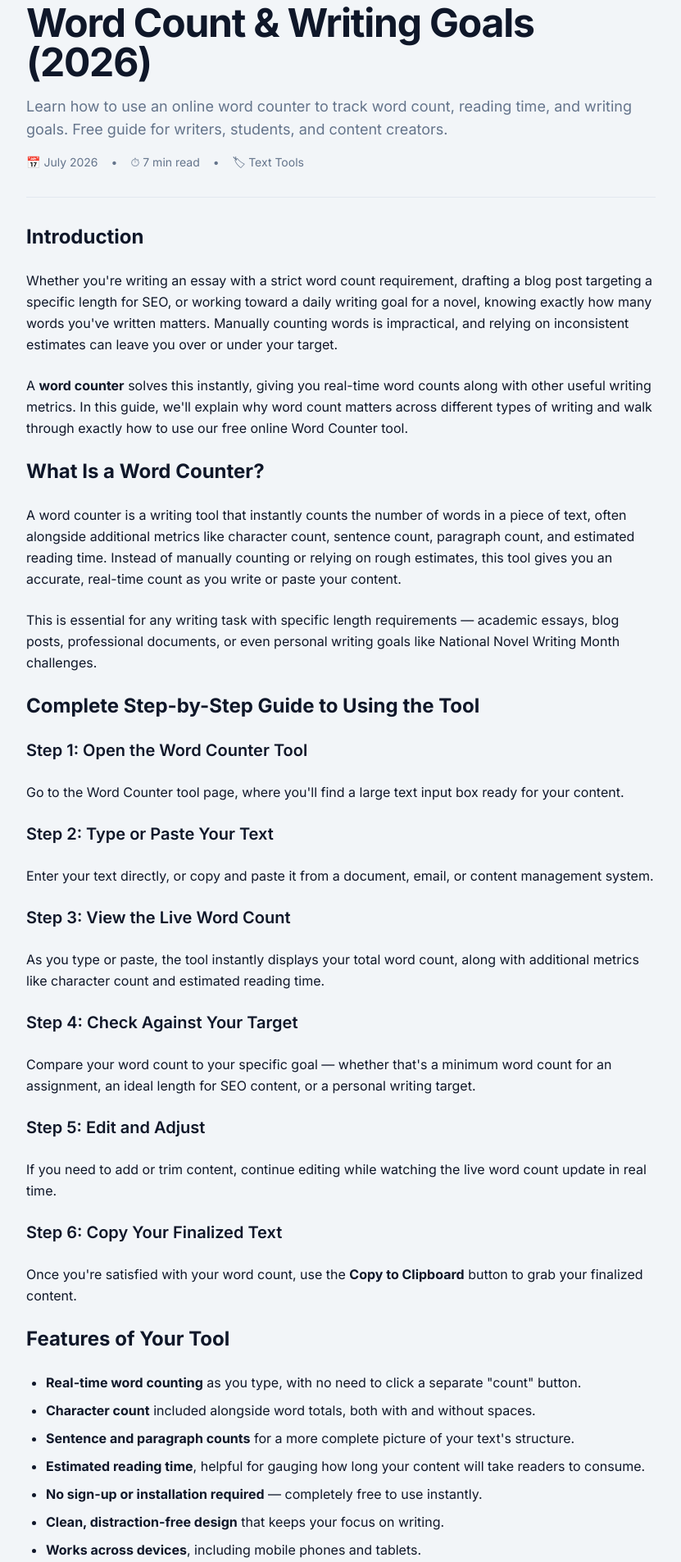
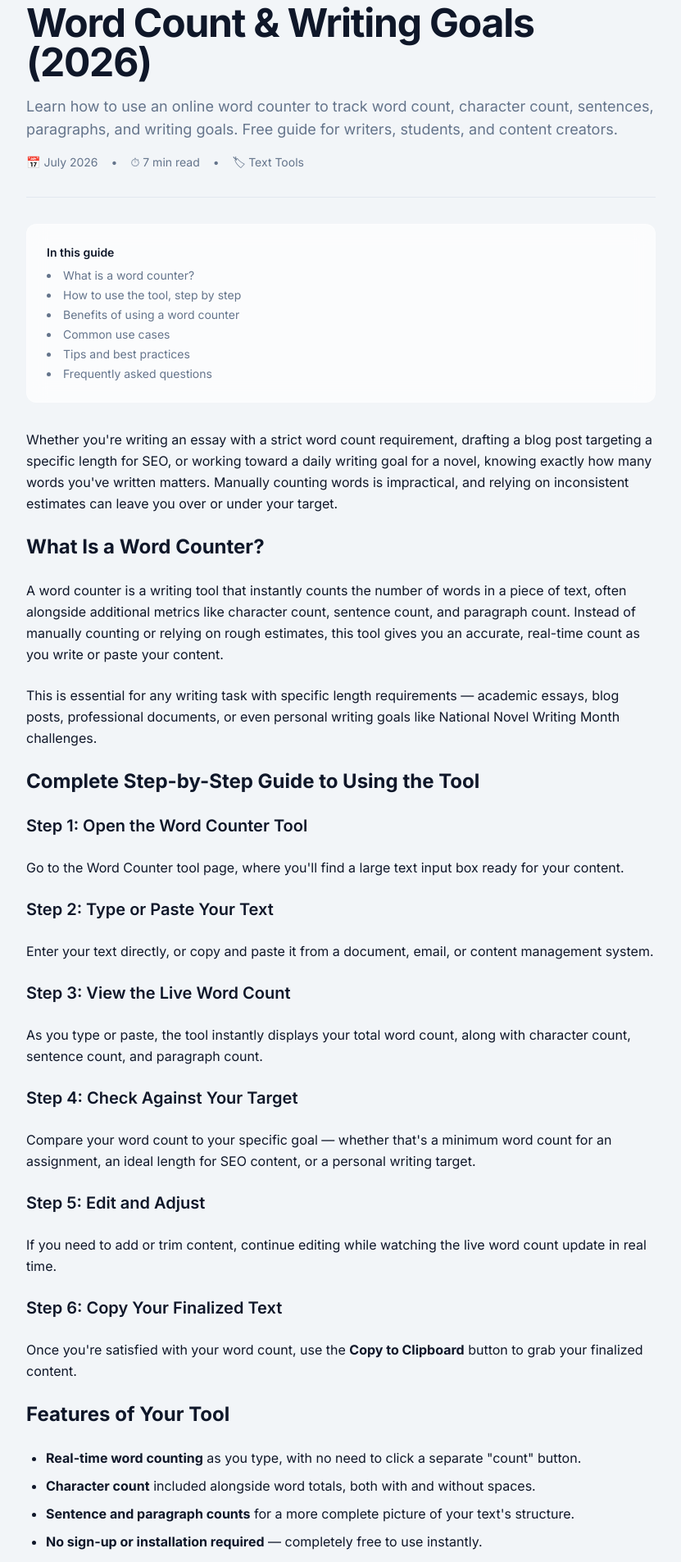
Before and after one commit to surajkumar122024-star/ok01, a Next.js app: page /blog/word-counter-for-writers in a window 1280 px wide. Shown: the part 208-2113 px from the top of the page at 82% size, without its empty margins (224-1055 px from the left). Built offline with nearby package versions, Linux system fonts and the light colour scheme.

Commit message:
Fix word-counter article: remove false 'estimated reading time' feature claim (doesn't exist in tool — only word/char/sentence/paragraph counts), fix breadcrumb, add TOC

```diff
--- a/src/app/blog/word-counter-for-writers/page.tsx
+++ b/src/app/blog/word-counter-for-writers/page.tsx
@@ -3,7 +3,7 @@ import Link from 'next/link'
 
 export const metadata: Metadata = {
   title: 'Word Counter for Writers: Track Word Count & Writing Goals (2026) — OpticShift Pro',
-  description: 'Learn how to use an online word counter to track word count, reading time, and writing goals. Free guide for writers, students, and content creators.',
+  description: 'Learn how to use an online word counter to track word count, character count, sentences, paragraphs, and writing goals. Free guide for writers, students, and content creators.',
   keywords: 'word counter, free online tool, word counter guide',
 }
 
@@ -15,7 +15,7 @@ export default function WordCounterForWritersArticle() {
         {/* Header */}
         <div className="space-y-4">
           <div className="flex items-center gap-2 text-sm text-muted-foreground">
-            <span>Blog</span>
+            <Link href="/blog" className="hover:text-foreground">Blog</Link>
             <span>→</span>
             <span>Text Tools</span>
           </div>
@@ -23,7 +23,7 @@ export default function WordCounterForWritersArticle() {
             Word Counter for Writers: Track Word Count & Writing Goals (2026)
           </h1>
           <p className="text-muted-foreground text-lg">
-            Learn how to use an online word counter to track word count, reading time, and writing goals. Free guide for writers, students, and content creators.
+            Learn how to use an online word counter to track word count, character count, sentences, paragraphs, and writing goals. Free guide for writers, students, and content creators.
           </p>
           <div className="flex items-center gap-4 text-sm text-muted-foreground">
             <span>📅 July 2026</span>
@@ -36,27 +36,37 @@ export default function WordCounterForWritersArticle() {
 
         <hr className="border-border" />
 
+        {/* Table of Contents */}
+        <nav className="glass rounded-xl border p-6 space-y-2 text-sm">
+          <p className="font-semibold mb-2">In this guide</p>
+          <ul className="space-y-1 list-disc list-inside text-muted-foreground">
+            <li><a href="#what-is" className="hover:text-primary">What is a word counter?</a></li>
+            <li><a href="#how-to" className="hover:text-primary">How to use the tool, step by step</a></li>
+            <li><a href="#benefits" className="hover:text-primary">Benefits of using a word counter</a></li>
+            <li><a href="#use-cases" className="hover:text-primary">Common use cases</a></li>
+            <li><a href="#tips" className="hover:text-primary">Tips and best practices</a></li>
+            <li><a href="#faq" className="hover:text-primary">Frequently asked questions</a></li>
+          </ul>
+        </nav>
+
         {/* Content */}
         <div className="prose prose-neutral dark:prose-invert max-w-none space-y-6 text-base leading-relaxed">
 
-          <h2 className="text-2xl font-bold mt-8">Introduction</h2>
+          <p>Whether you're writing an essay with a strict word count requirement, drafting a blog post targeting a specific length for SEO, or working toward a daily writing goal for a novel, knowing exactly how many words you've written matters. Manually counting words is impractical, and relying on inconsistent estimates can leave you over or under your target.</p>
 
-          <p>Whether you're writing an essay with a strict word count requirement, drafting a blog post targeting a specific length for SEO, or working toward a daily writing goal for a novel, knowing exactly how many words you've written matters. Manually counting words is impractical, and relying on inconsistent estimates can leave you over or under your target.</p>
-          <p>A <strong>word counter</strong> solves this instantly, giving you real-time word counts along with other useful writing metrics. In this guide, we'll explain why word count matters across different types of writing and walk through exactly how to use our free online Word Counter tool.</p>
+          <h2 id="what-is" className="text-2xl font-bold mt-8">What Is a Word Counter?</h2>
 
-          <h2 className="text-2xl font-bold mt-8">What Is a Word Counter?</h2>
-
-          <p>A word counter is a writing tool that instantly counts the number of words in a piece of text, often alongside additional metrics like character count, sentence count, paragraph count, and estimated reading time. Instead of manually counting or relying on rough estimates, this tool gives you an accurate, real-time count as you write or paste your content.</p>
+          <p>A word counter is a writing tool that instantly counts the number of words in a piece of text, often alongside additional metrics like character count, sentence count, and paragraph count. Instead of manually counting or relying on rough estimates, this tool gives you an accurate, real-time count as you write or paste your content.</p>
           <p>This is essential for any writing task with specific length requirements — academic essays, blog posts, professional documents, or even personal writing goals like National Novel Writing Month challenges.</p>
 
-          <h2 className="text-2xl font-bold mt-8">Complete Step-by-Step Guide to Using the Tool</h2>
+          <h2 id="how-to" className="text-2xl font-bold mt-8">Complete Step-by-Step Guide to Using the Tool</h2>
 
           <h3 className="text-xl font-semibold mt-6">Step 1: Open the Word Counter Tool</h3>
           <p>Go to the Word Counter tool page, where you'll find a large text input box ready for your content.</p>
           <h3 className="text-xl font-semibold mt-6">Step 2: Type or Paste Your Text</h3>
           <p>Enter your text directly, or copy and paste it from a document, email, or content management system.</p>
           <h3 className="text-xl font-semibold mt-6">Step 3: View the Live Word Count</h3>
-          <p>As you type or paste, the tool instantly displays your total word count, along with additional metrics like character count and estimated reading time.</p>
+          <p>As you type or paste, the tool instantly displays your total word count, along with character count, sentence count, and paragraph count.</p>
           <h3 className="text-xl font-semibold mt-6">Step 4: Check Against Your Target</h3>
           <p>Compare your word count to your specific goal — whether that's a minimum word count for an assignment, an ideal length for SEO content, or a personal writing target.</p>
           <h3 className="text-xl font-semibold mt-6">Step 5: Edit and Adjust</h3>
@@ -70,22 +80,21 @@ export default function WordCounterForWritersArticle() {
           <li><strong>Real-time word counting</strong> as you type, with no need to click a separate "count" button.</li>
           <li><strong>Character count</strong> included alongside word totals, both with and without spaces.</li>
           <li><strong>Sentence and paragraph counts</strong> for a more complete picture of your text's structure.</li>
-          <li><strong>Estimated reading time</strong>, helpful for gauging how long your content will take readers to consume.</li>
           <li><strong>No sign-up or installation required</strong> — completely free to use instantly.</li>
           <li><strong>Clean, distraction-free design</strong> that keeps your focus on writing.</li>
           <li><strong>Works across devices</strong>, including mobile phones and tablets.</li>
           <li><strong>Fast performance</strong> even with longer documents or articles.</li>
           </ul>
 
-          <h2 className="text-2xl font-bold mt-8">Benefits of Using an Online Word Counter</h2>
+          <h2 id="benefits" className="text-2xl font-bold mt-8">Benefits of Using an Online Word Counter</h2>
 
           <p><strong>1. Meets Academic and Professional Requirements</strong> Essays, reports, and assignments often have strict minimum or maximum word counts, and this tool helps you stay precisely within those bounds.</p>
           <p><strong>2. Supports SEO Content Strategy</strong> Longer-form content often performs better in search rankings, and a word counter helps you hit target lengths recommended for competitive SEO topics.</p>
           <p><strong>3. Improves Writing Discipline</strong> Tracking your word count in real time can help you stay focused and measure daily writing progress, especially for larger projects like books or long reports.</p>
-          <p><strong>4. Estimates Reading Time</strong> Knowing how long your content will take to read helps you set realistic expectations for your audience, particularly for blog posts and articles.</p>
+          <p><strong>4. Tracks Sentence and Paragraph Structure</strong> Beyond raw word count, seeing sentence and paragraph counts helps you spot when a piece has run into overly long, hard-to-read blocks of text.</p>
           <p><strong>5. Saves Time During Editing</strong> Instead of manually counting or estimating, you get instant, accurate metrics that update automatically as you revise your text.</p>
 
-          <h2 className="text-2xl font-bold mt-8">Common Use Cases</h2>
+          <h2 id="use-cases" className="text-2xl font-bold mt-8">Common Use Cases</h2>
 
           <ul className="list-disc pl-6 space-y-2">
           <li><strong>Writing academic essays and papers</strong> that need to meet specific minimum or maximum word count requirements.</li>
@@ -93,28 +102,28 @@ export default function WordCounterForWritersArticle() {
           <li><strong>Tracking progress on creative writing projects</strong>, such as novels, short stories, or personal writing challenges.</li>
           <li><strong>Preparing professional documents</strong> like reports, proposals, or cover letters with length guidelines.</li>
           <li><strong>Checking social media captions</strong> against character and word count best practices for engagement.</li>
-          <li><strong>Estimating reading time for articles</strong>, helping set accurate expectations for readers.</li>
+          <li><strong>Checking paragraph structure</strong>, spotting text that has run into overly dense, hard-to-scan blocks.</li>
           <li><strong>Editing and tightening content</strong> by tracking word count reduction as you cut unnecessary text.</li>
           </ul>
 
-          <h2 className="text-2xl font-bold mt-8">Tips &amp; Best Practices</h2>
+          <h2 id="tips" className="text-2xl font-bold mt-8">Tips &amp; Best Practices</h2>
 
           <ul className="list-disc pl-6 space-y-2">
           <li>For SEO blog posts, research the typical word count of top-ranking articles for your target keyword, and aim to meet or exceed that length with genuinely valuable content.</li>
           <li>When writing academic essays, always check your specific assignment's word count requirements, since some professors count words differently (including or excluding titles, headers, or citations).</li>
-          <li>Use estimated reading time as a guide when structuring long-form content, breaking it into digestible sections if the reading time feels excessive for your audience.</li>
+          <li>Watch paragraph count, not just word count — a very low paragraph count relative to total words often signals text that would benefit from being broken into shorter, more scannable sections.</li>
           <li>Track your daily word count during larger writing projects, like a novel or thesis, to maintain consistent progress toward your overall goal.</li>
           <li>Don't sacrifice content quality just to hit a word count target — a concise, well-written piece is often more effective than an artificially padded one.</li>
           <li>Combine the word counter with a character counter when writing content for platforms with both word and character-based limits.</li>
           </ul>
 
-          <h2 className="text-2xl font-bold mt-8">Frequently Asked Questions</h2>
+          <h2 id="faq" className="text-2xl font-bold mt-8">Frequently Asked Questions</h2>
           <h3 className="text-lg font-semibold mt-4">What is a word counter used for?</h3>
           <p>A word counter measures the total number of words in a piece of text, helping you meet specific writing requirements for essays, articles, or other content.</p>
           <h3 className="text-lg font-semibold mt-4">Does the word counter also count characters?</h3>
           <p>Yes, most word counters, including ours, display character count alongside word count, giving you a more complete picture of your text's length.</p>
-          <h3 className="text-lg font-semibold mt-4">How is estimated reading time calculated?</h3>
-          <p>Reading time is typically estimated based on an average reading speed (often around 200-250 words per minute), applied to your total word count.</p>
+          <h3 className="text-lg font-semibold mt-4">Does the tool count sentences and paragraphs too?</h3>
+          <p>Yes, alongside word and character count, the tool tracks sentence count (based on punctuation) and paragraph count (based on blank-line breaks) for a fuller picture of your text's structure.</p>
           <h3 className="text-lg font-semibold mt-4">Is this Word Counter tool free to use?</h3>
           <p>Yes, it's completely free with no sign-up or installation required.</p>
           <h3 className="text-lg font-semibold mt-4">Can I count words in a very long document?</h3>
```
